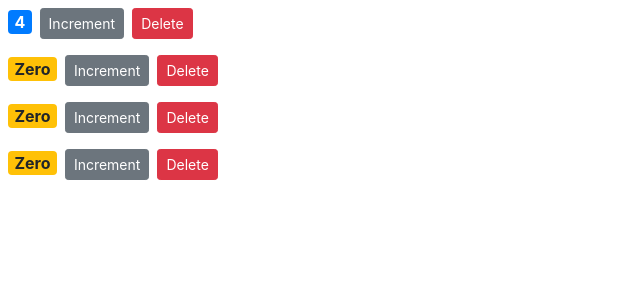
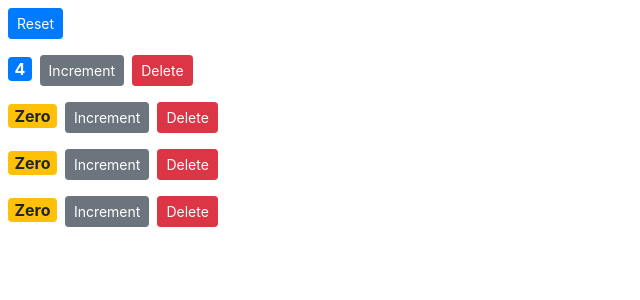
Before and after one commit to christianbiring1/counter-react, a React (Create React App) app: page / in a window 1280 px wide. Shown: the top 300 px of the page, without its empty margins (0-640 px from the left). Built offline with nearby package versions, Linux system fonts and the light colour scheme.

Commit message:
Signle source of truth

```diff
--- a/src/components/counter.jsx
+++ b/src/components/counter.jsx
@@ -1,13 +1,5 @@
 import React, { Component } from 'react';
 class Counter extends Component {
-  state = {
-    value: this.props.value,
-  };
-
-  // constructor() {
-  //   super()
-  //   this.handleIncrement = this.handleIncrement.bind(this);
-  // }
 
   styles = {
     fontSize: 16,
@@ -15,30 +7,22 @@
   }
 
   formatCount() {
-    const { value } = this.state;
+    const { value } = this.props.counter;
     return value === 0 ? 'Zero' : value
   }
 
   getBadgeColor() {
     let classes = 'badge m-2 badge-';
-    classes += this.state.value === 0 ? 'warning' : 'primary';
+    classes += this.props.counter.value === 0 ? 'warning' : 'primary';
     return classes;
-  }
-
-  // handleIncrement() {
-  //   console.log(this);
-  // }
-
-  handleIncrement = () => {
-    this.setState( { value: this.state.value + 1 });
   }
 
   render() {
     return (
       <div>
       <span style = {this.styles} className={this.getBadgeColor()}>{this.formatCount()}</span>
-      <button className='btn btn-secondary btn-sm' onClick={ this.handleIncrement }>Increment</button>
-      <button className='btn btn-danger btn-sm m-2' onClick={ () => this.props.onDelete(this.props.id) }>Delete</button>
+      <button className='btn btn-secondary btn-sm' onClick={ () => this.props.onIncrement(this.props.counter) }>Increment</button>
+      <button className='btn btn-danger btn-sm m-2' onClick={ () => this.props.onDelete(this.props.counter.id) }>Delete</button>
 
       </div>
     );
--- a/src/components/counters.jsx
+++ b/src/components/counters.jsx
@@ -10,6 +10,13 @@
       {id: 4, value: 0 },
     ]
   }
+  handleIncrement = (counter) => {
+    const counters = [...this.state.counters];
+    const index = counters.indexOf(counter);
+    counters[index] = { ...counter };
+    counters[index].value += 1;
+    this.setState({ counters })
+  }
 
   handleDelete = (counterId) => {
     console.log(counterId)
@@ -17,10 +24,25 @@
     this.setState( { counters });
     console.log(counters)
   }
+
+  handleReset = () => {
+    const counters = this.state.counters.map(c => {
+      c.value = 0;
+      return c;
+    });
+    this.setState( { counters});
+  }
   render() {
     return (
       <div>
-        { this.state.counters.map((counter) => <Counter key={counter.id} onDelete={this.handleDelete} value={counter.value} id={counter.id}/>)}
+        <button onClick={this.handleReset} className="btn btn-primary btn-sm m-2">Reset</button>
+        { this.state.counters.map((counter) =>
+        <Counter
+          key={counter.id}
+          onIncrement={this.handleIncrement}
+          onDelete={this.handleDelete}
+          counter={counter}
+        />)}
       </div>
     );
   }
```
